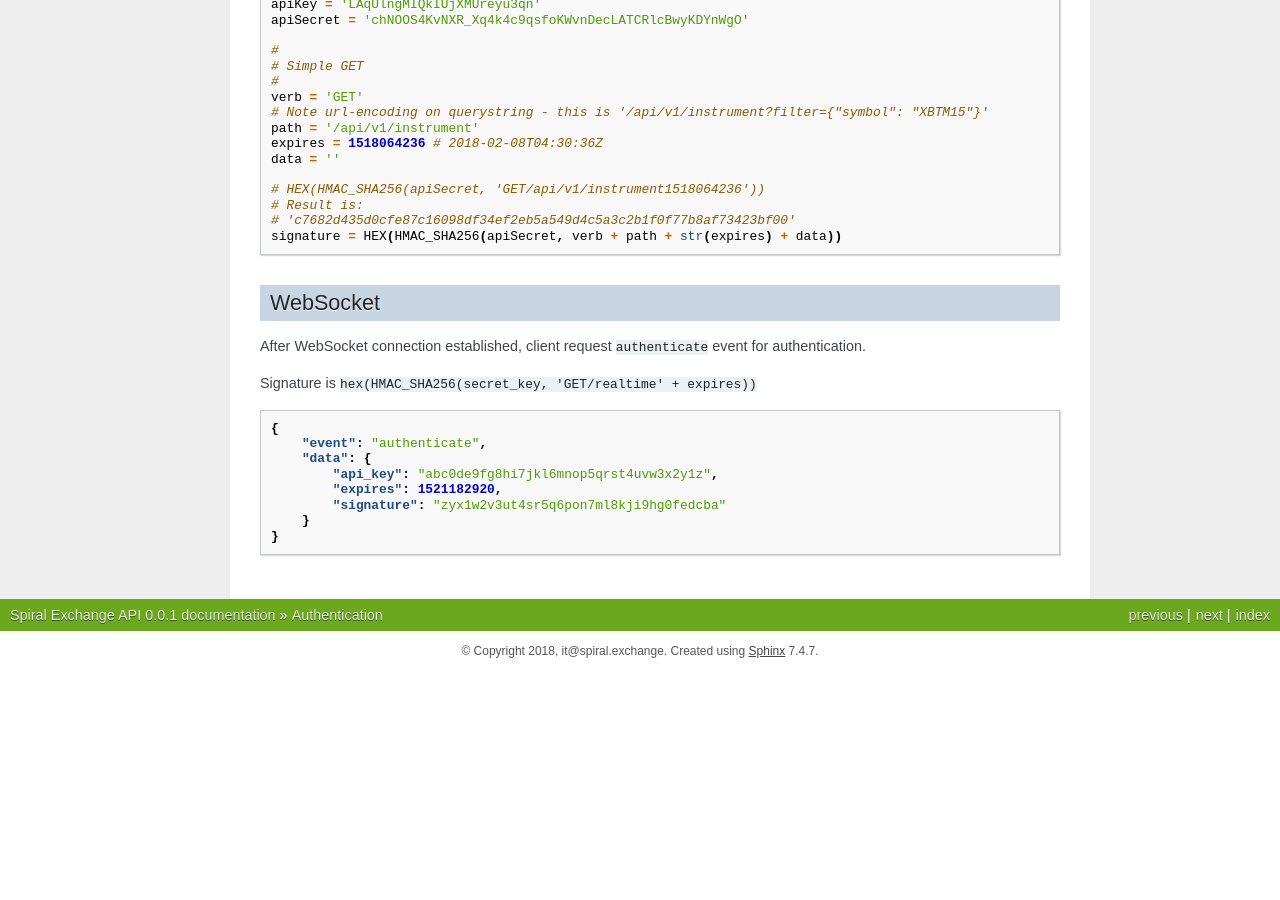
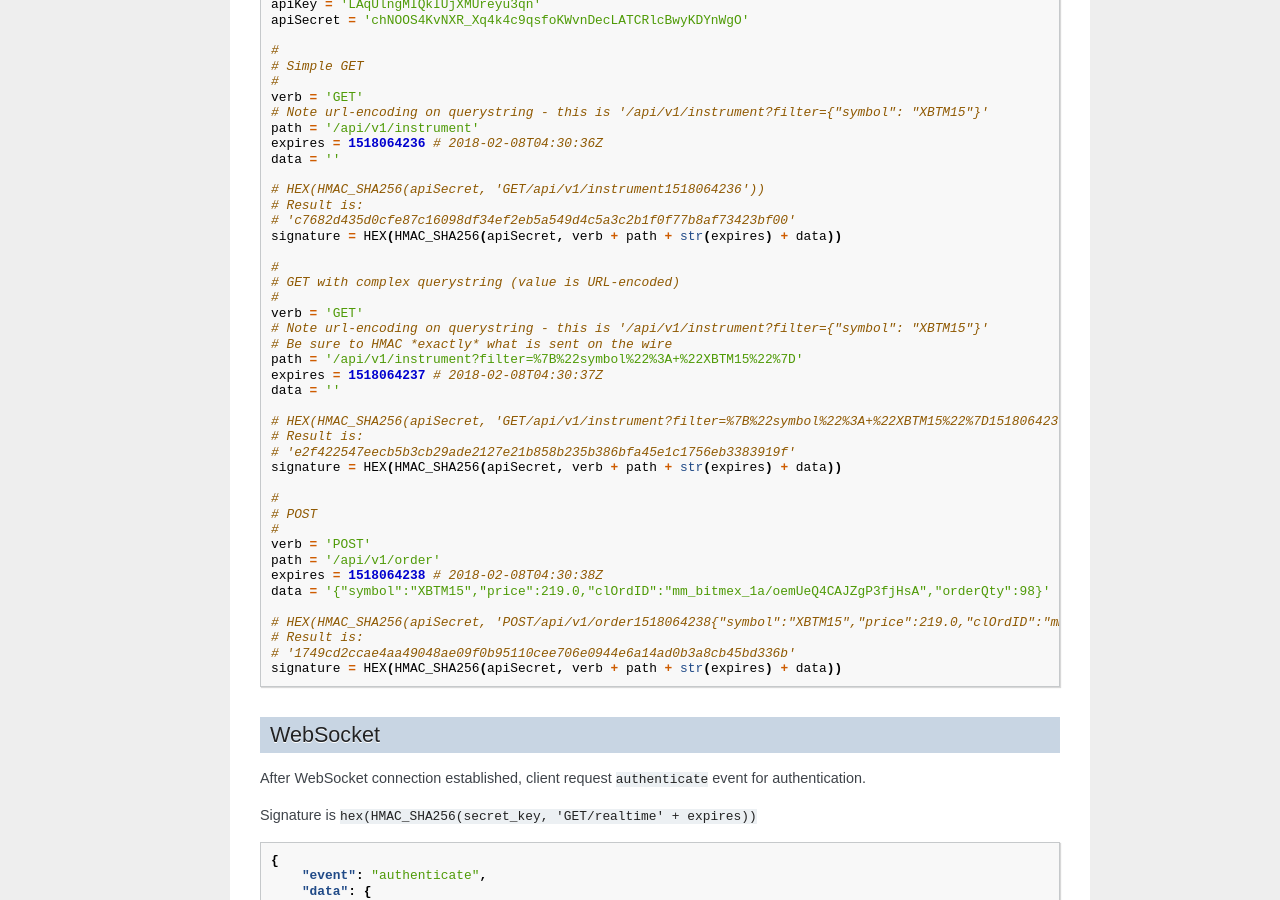
Before and after one commit to spiralexchange/spiral-api-docs, a Sphinx documentation site: the page built from docs/authentication.rst, in a window 1280 px wide and 900 px high, scrolled down 1053 px. Built offline with Sphinx 7.4.7, drawn with Linux system fonts in a browser that asks for light colours; formulas are drawn with MathJax 3; before the commit the page ends 1724 px from its top, so only the background shows below that.

Commit message:
make api key siganiture correct

```diff
--- a/docs/authentication.rst
+++ b/docs/authentication.rst
@@ -72,6 +72,34 @@ Use these calculations as test cases in your code.
     # 'c7682d435d0cfe87c16098df34ef2eb5a549d4c5a3c2b1f0f77b8af73423bf00'
     signature = HEX(HMAC_SHA256(apiSecret, verb + path + str(expires) + data))
 
+    #
+    # GET with complex querystring (value is URL-encoded)
+    #
+    verb = 'GET'
+    # Note url-encoding on querystring - this is '/api/v1/instrument?filter={"symbol": "XBTM15"}'
+    # Be sure to HMAC *exactly* what is sent on the wire
+    path = '/api/v1/instrument?filter=%7B%22symbol%22%3A+%22XBTM15%22%7D'
+    expires = 1518064237 # 2018-02-08T04:30:37Z
+    data = ''
+
+    # HEX(HMAC_SHA256(apiSecret, 'GET/api/v1/instrument?filter=%7B%22symbol%22%3A+%22XBTM15%22%7D1518064237'))
+    # Result is:
+    # 'e2f422547eecb5b3cb29ade2127e21b858b235b386bfa45e1c1756eb3383919f'
+    signature = HEX(HMAC_SHA256(apiSecret, verb + path + str(expires) + data))
+
+    #
+    # POST
+    #
+    verb = 'POST'
+    path = '/api/v1/order'
+    expires = 1518064238 # 2018-02-08T04:30:38Z
+    data = '{"symbol":"XBTM15","price":219.0,"clOrdID":"mm_bitmex_1a/oemUeQ4CAJZgP3fjHsA","orderQty":98}'
+
+    # HEX(HMAC_SHA256(apiSecret, 'POST/api/v1/order1518064238{"symbol":"XBTM15","price":219.0,"clOrdID":"mm_bitmex_1a/oemUeQ4CAJZgP3fjHsA","orderQty":98}'))
+    # Result is:
+    # '1749cd2ccae4aa49048ae09f0b95110cee706e0944e6a14ad0b3a8cb45bd336b'
+    signature = HEX(HMAC_SHA256(apiSecret, verb + path + str(expires) + data))
+
 WebSocket
 ---------
 
```
